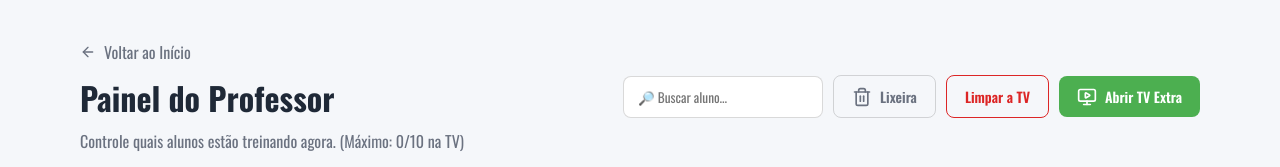
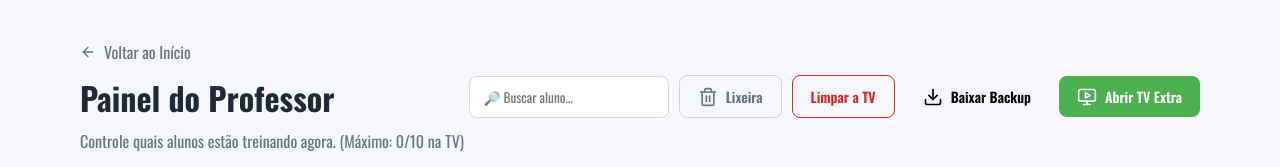
Before and after one commit to fabricioplanilhas/app-treino-studio, a Next.js app: page /admin in a window 1280 px wide. Shown: the top 167 px of the page. Built offline with nearby package versions, Linux system fonts and the light colour scheme; no server answers; the database is empty.

Commit message:
feat: adiciona gerador de backup em PDF e automacao de download

```diff
--- a/package.json
+++ b/package.json
@@ -10,6 +10,8 @@
   },
   "dependencies": {
     "@supabase/supabase-js": "^2.105.1",
+    "jspdf": "^4.2.1",
+    "jspdf-autotable": "^5.0.7",
     "lucide-react": "^1.8.0",
     "next": "16.2.4",
     "react": "19.2.4",
--- a/src/app/admin/page.tsx
+++ b/src/app/admin/page.tsx
@@ -1,8 +1,10 @@
 "use client";
 import { useState, useEffect } from "react";
 import { mockDb, Aluno, TVStatus, Treino } from "@/lib/mockData";
-import { Dumbbell, MonitorPlay, Trash2, ArrowLeft } from "lucide-react";
+import { Dumbbell, MonitorPlay, Trash2, ArrowLeft, Download } from "lucide-react";
 import Link from "next/link";
+import jsPDF from "jspdf";
+import autoTable from "jspdf-autotable";
 
 export default function AdminPage() {
   const [alunos, setAlunos] = useState<Aluno[]>([]);
@@ -30,6 +32,87 @@ export default function AdminPage() {
     const interval = setInterval(carregarDados, 3000);
     return () => clearInterval(interval);
   }, []);
+
+  // Efeito para automatizar o download às 07:00 da manhã
+  useEffect(() => {
+    const checkAutoDownload = setInterval(() => {
+      if (alunos.length === 0) return; // Aguarda carregar dados
+
+      const now = new Date();
+      const hour = now.getHours();
+      const dataHoje = now.toLocaleDateString('pt-BR');
+      const ultimoBackup = localStorage.getItem('ultimo_backup_data');
+
+      // Tenta baixar automaticamente entre 07:00 e 07:59 se ainda não baixou hoje
+      if (hour === 7 && ultimoBackup !== dataHoje) {
+        handleBaixarBackup();
+      }
+    }, 60000); // Checa a cada minuto
+
+    return () => clearInterval(checkAutoDownload);
+  }, [alunos]);
+
+  const handleBaixarBackup = () => {
+    if (alunos.length === 0) {
+      alert("Nenhum aluno carregado para backup.");
+      return;
+    }
+
+    const doc = new jsPDF();
+    const dataHoje = new Date().toLocaleDateString('pt-BR');
+
+    doc.setFontSize(18);
+    doc.text(`Backup Diário de Treinos - ${dataHoje}`, 14, 20);
+
+    let yPos = 30;
+
+    // Alunos filtrados pelos que não estão deletados
+    const alunosAtivos = alunos.filter(a => a.status !== 'deletado');
+
+    alunosAtivos.forEach((aluno) => {
+      let idRecomendado = aluno.treinos && aluno.treinos.length > 0 ? aluno.treinos[0].id : null;
+      if (aluno.historico && aluno.historico.length > 0 && aluno.treinos && aluno.treinos.length > 0) {
+        const ultimo = aluno.historico[aluno.historico.length - 1];
+        const indexUltimo = aluno.treinos.findIndex(t => t.nomeTreino === ultimo.nomeTreino);
+        if (indexUltimo >= 0) {
+          const idxRecomendado = (indexUltimo + 1) % aluno.treinos.length;
+          idRecomendado = aluno.treinos[idxRecomendado]?.id || idRecomendado;
+        }
+      }
+
+      if (!idRecomendado) return; // Aluno sem treino
+
+      const treino = aluno.treinos.find(t => t.id === idRecomendado);
+      if (!treino) return;
+
+      if (yPos > 260) {
+        doc.addPage();
+        yPos = 20;
+      }
+
+      doc.setFontSize(14);
+      doc.setTextColor(0, 0, 0);
+      doc.text(`Aluno: ${aluno.nome} | Treino: ${treino.nomeTreino}`, 14, yPos);
+      yPos += 5;
+
+      const bodyData = treino.exercicios.map(ex => [ex.nome, ex.series, ex.reps, ex.carga || '-']);
+
+      autoTable(doc, {
+        startY: yPos,
+        head: [['Exercício', 'Séries', 'Reps', 'Carga']],
+        body: bodyData,
+        theme: 'grid',
+        headStyles: { fillColor: [41, 128, 185] },
+        styles: { fontSize: 10 },
+        margin: { left: 14, right: 14 },
+      });
+
+      yPos = (doc as any).lastAutoTable.finalY + 15;
+    });
+
+    doc.save(`Backup_Treinos_${dataHoje.replace(/\//g, '-')}.pdf`);
+    localStorage.setItem('ultimo_backup_data', dataHoje);
+  };
 
   const handleToggleAlunoContext = async (aluno: Aluno) => {
     const isAtivo = session.find(s => s.alunoId === aluno.id);
@@ -160,6 +243,11 @@ export default function AdminPage() {
             Limpar a TV
           </button>
 
+          <button className="premium-btn" onClick={handleBaixarBackup} style={{ background: 'var(--cat-potencia)', borderColor: 'var(--cat-potencia)', color: '#000' }}>
+            <Download size={20} />
+            Baixar Backup
+          </button>
+
           <button className="premium-btn" onClick={() => window.open('/tv', '_blank')}>
             <MonitorPlay size={20} />
             Abrir TV Extra
```
Also changed, not shown: 1 other file (tests, documents, lock files or other folders).
